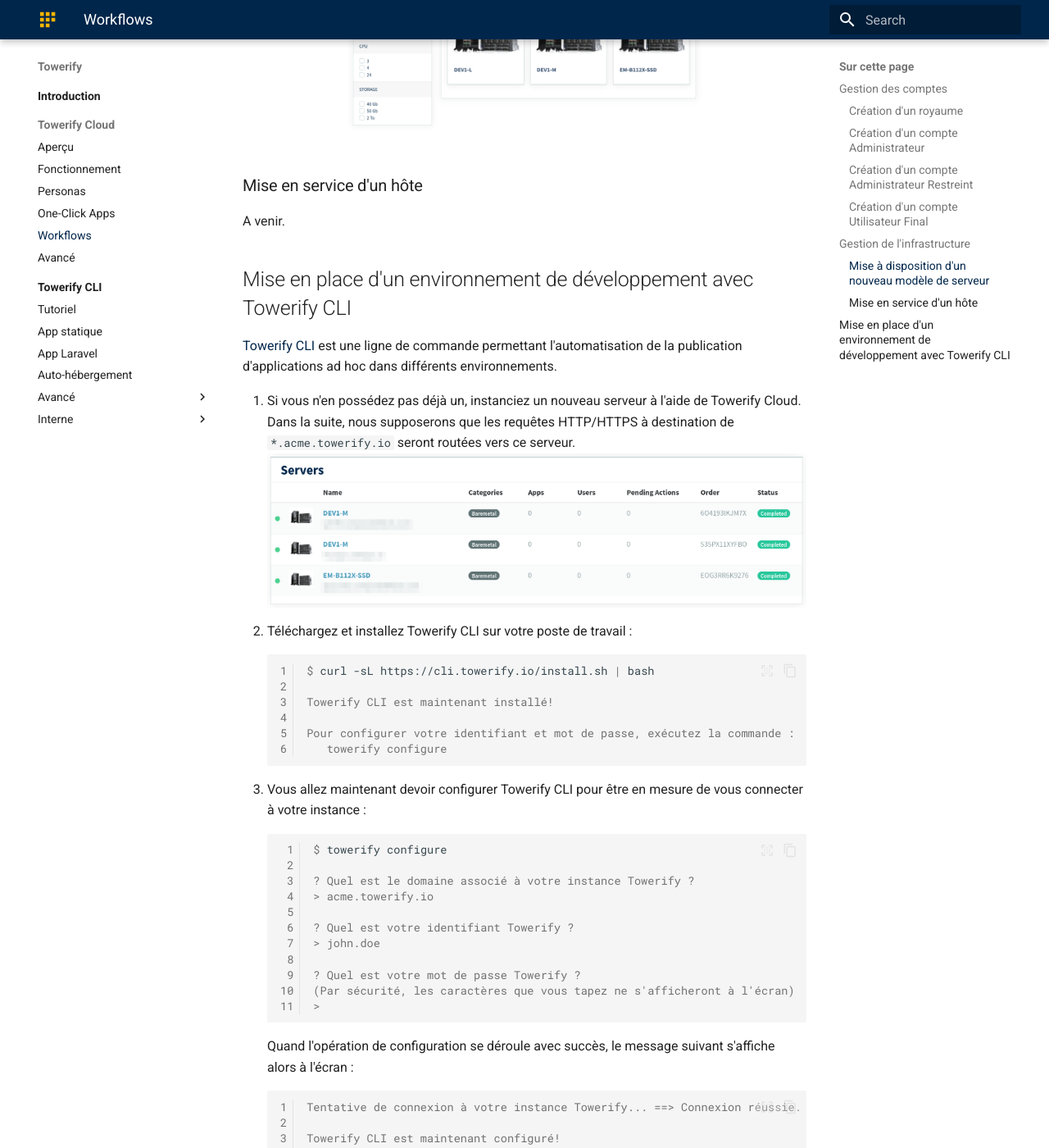
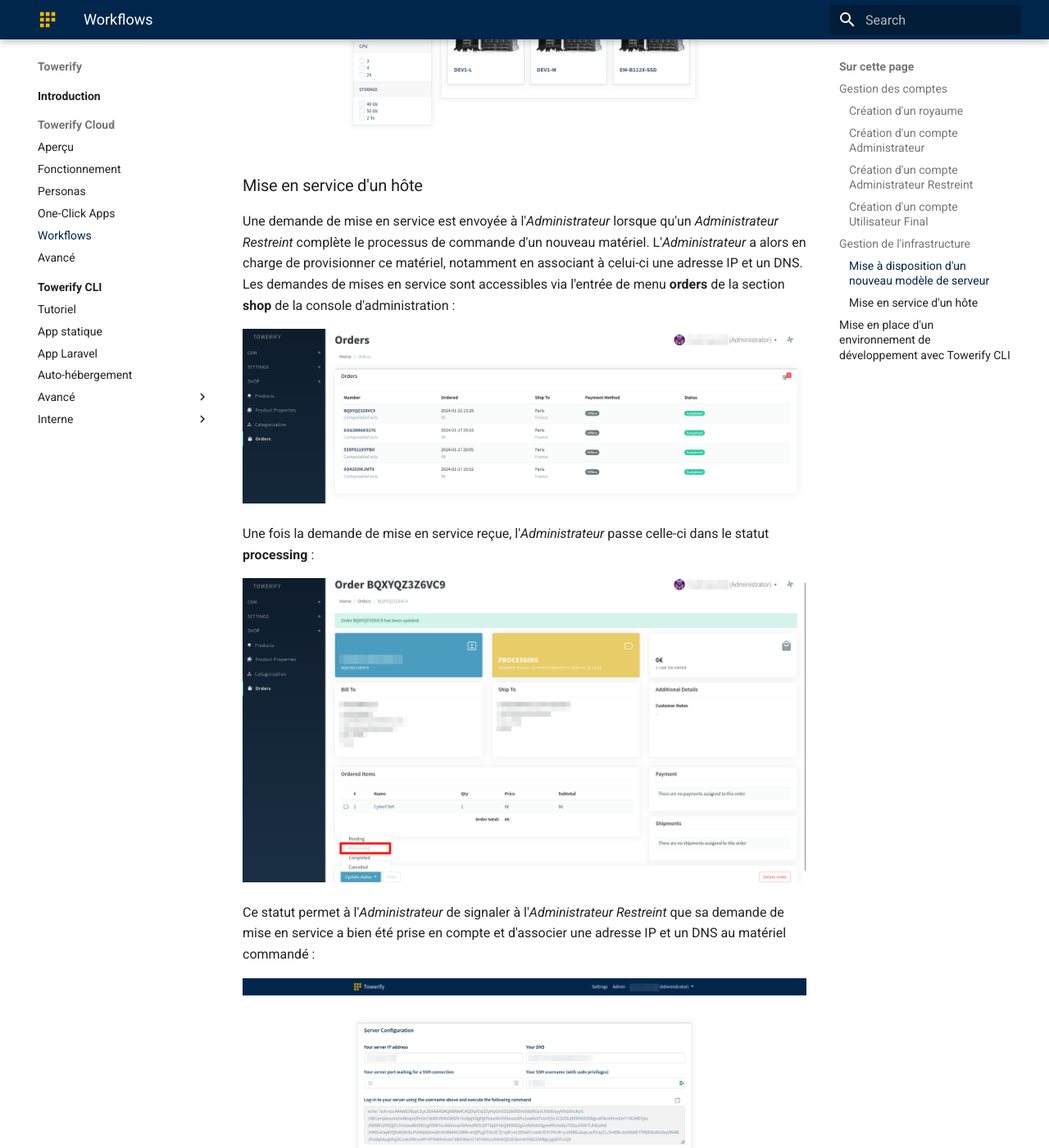
Before and after one commit to computablefacts/towerify-docs, an MkDocs documentation site: the page built from docs/cloud/workflows.md, in a window 1280 px wide and 1400 px high, scrolled down 5070 px. Shown: the whole window at 82% size. Built offline with MkDocs 1.6.1 and Material for MkDocs 9.7.7, drawn with Linux system fonts in a browser that asks for light colours; some of the changed text lies outside the part shown.

Commit message:
Add "Gestion de l'infrastructure" 3/n

```diff
--- a/docs/cloud/workflows.md
+++ b/docs/cloud/workflows.md
@@ -133,11 +133,32 @@
 demander la mise en service de ce modèle de matériel en se rendant dans l'onglet __store__ de leur environnement de
 travail :
 
-![img.png](../img/towerify-cloud-store.png)
+![](../img/towerify-cloud-store.png)
 
 ### Mise en service d'un hôte
 
-A venir.
+Une demande de mise en service est envoyée à l'_Administrateur_ lorsque qu'un _Administrateur Restreint_ complète le
+processus de commande d'un nouveau matériel. L'_Administrateur_ a alors en charge de provisionner ce matériel, notamment
+en associant à celui-ci une adresse IP et un DNS. Les demandes de mises en service sont accessibles via l'entrée de menu
+__orders__ de la section __shop__ de la console d'administration :
+
+![](../img/towerify-cloud-list-of-orders.png)
+
+Une fois la demande de mise en service reçue, l'_Administrateur_ passe celle-ci dans le statut __processing__ :
+
+![](../img/towerify-cloud-processing-order.png)
+
+Ce statut permet à l'_Administrateur_ de signaler à l'_Administrateur Restreint_ que sa demande de mise en service a
+bien été prise en compte et d'associer une adresse IP et un DNS au matériel commandé :
+
+![](../img/towerify-cloud-configure-server.png)
+
+Une fois la clef SSH ajoutée au matériel, l'_Administrateur_ peut tester la connexion à celui-ci au moyen du bouton
+__test ssh connection__. Si la connexion réussit, un message s'affiche à l'écran et l'_Administrateur_ peut alors lancer
+la configuration de l'hôte en cliquant sur le bouton __configure host__.
+
+Une fois ces actions réalisées, l'_Administrateur_ passe le statut de la commande à __completed__ pour signaler à
+l'_Administrateur Restreint_ le matériel commandé est prêt à être utilisé.
 
 ## Mise en place d'un environnement de développement avec Towerify CLI
 
```
Also changed, not shown: docs/img/towerify-cloud-configure-server.png (added), docs/img/towerify-cloud-list-of-orders.png (added), docs/img/towerify-cloud-processing-order.png (added).
